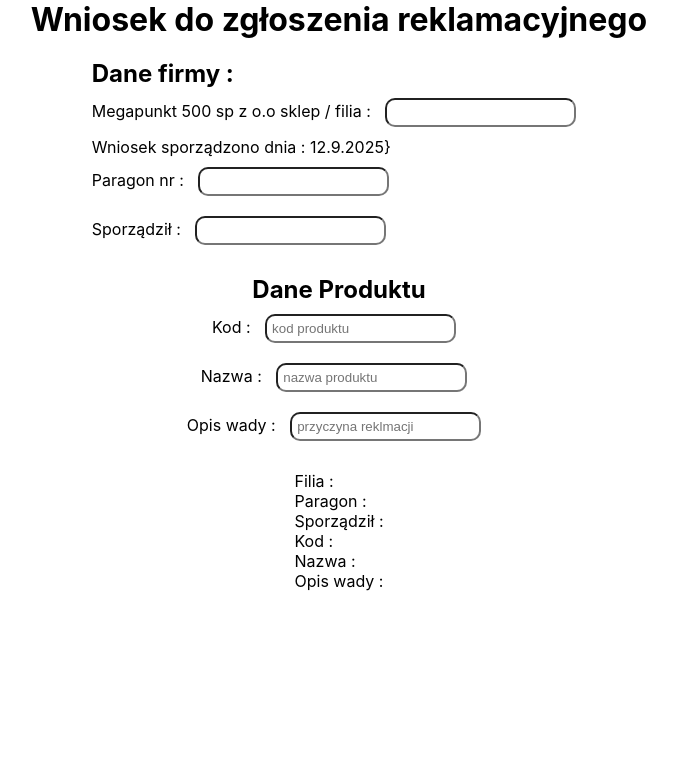
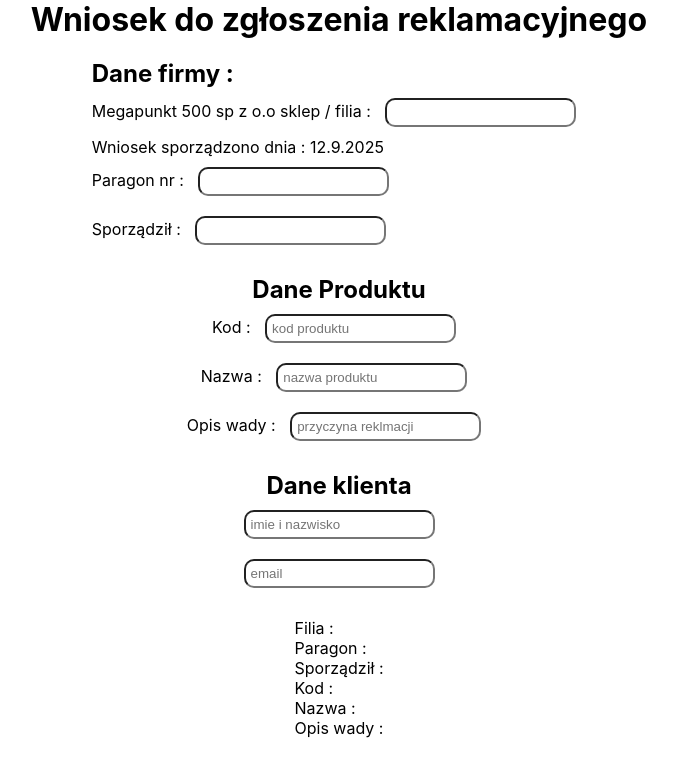
Before and after one commit to marcinoles87/reklamacje, a React (Create React App) app: page / in a window 1280 px wide. Shown: the top 776 px of the page, without its empty margins (301-978 px from the left). Built offline with nearby package versions, Linux system fonts and the light colour scheme.

Commit message:
add new components

```diff
--- a/src/App.css
+++ b/src/App.css
@@ -18,7 +18,7 @@
   margin: 30px;
 }
 
-.reklamacja-container{
+.reklamacja-container , .zglaszajacy-container {
   display: flex;
   flex-direction: column;
   justify-content: center;
--- a/src/App.js
+++ b/src/App.js
@@ -2,11 +2,13 @@ import { useState } from 'react';
 import './App.css';
 import DaneFirmy from './components/DaneFirmy';
 import DaneProduktu from './components/DaneProduktu';
+import DaneZglaszajacego from './components/DaneZglaszajacego';
 
 function App() {
 
   const [daneFirmy , setDaneFirmy] = useState('')
   const [daneZglaszajacego , setDaneZglaszajacego] = useState('')
+  const [emailZglaszajacego , setEmailZglaszajacego] = useState('')
   const [towar , setTowar] = useState('')
   const [zgloszenie , setZgloszenie] = useState('')
   const [żadanie , setŻadanie] = useState('')
@@ -25,6 +27,7 @@ function App() {
 
       <DaneFirmy filia={filia} setFilia={setFilia} paragon={paragon} setParagon={setParagon} sprzedawca={sprzedawca} setSprzedawca={setSprzedawca}></DaneFirmy>
       <DaneProduktu setKod={setKod} setNazwa={setNazwa} setOpis={setOpis}></DaneProduktu>
+      <DaneZglaszajacego setDaneZglaszajacego={setDaneZglaszajacego} setEmailZglaszajacego={setEmailZglaszajacego}></DaneZglaszajacego>
 
 
 
--- a/src/components/DaneFirmy.js
+++ b/src/components/DaneFirmy.js
@@ -7,7 +7,7 @@ function DaneFirmy ({filia,setFilia,paragon,setParagon,sprzedawca,setSprzedawca}
      const [data , setData ] = useState('')
 
     const dataDzis = new Date()
-    const dataZgloszenia = `${dataDzis.getDate()}.${dataDzis.getMonth()}.${dataDzis.getFullYear()}}`
+    const dataZgloszenia = `${dataDzis.getDate()}.${dataDzis.getMonth()}.${dataDzis.getFullYear()}`
 
   return (
     <div className='dane-firmy'>
--- a/src/components/DaneZglaszajacego.js
+++ b/src/components/DaneZglaszajacego.js
@@ -1,8 +1,12 @@
 import React from 'react'
 
-function DaneZglaszajacego() {
+function DaneZglaszajacego({setDaneZglaszajacego,setEmailZglaszajacego}) {
   return (
-    <div>DaneZglaszajacego</div>
+    <div className='zglaszajacy-container'>
+      <h2>Dane klienta</h2>
+      <label><input type='text' placeholder='imie i nazwisko' onChange={ (e) => {setDaneZglaszajacego(e.target.value)}}></input></label>
+      <label><input type='email' placeholder='email' onChange={ (e) => {setEmailZglaszajacego(e.target.value)}}></input></label>
+    </div>
   )
 }
 
```
